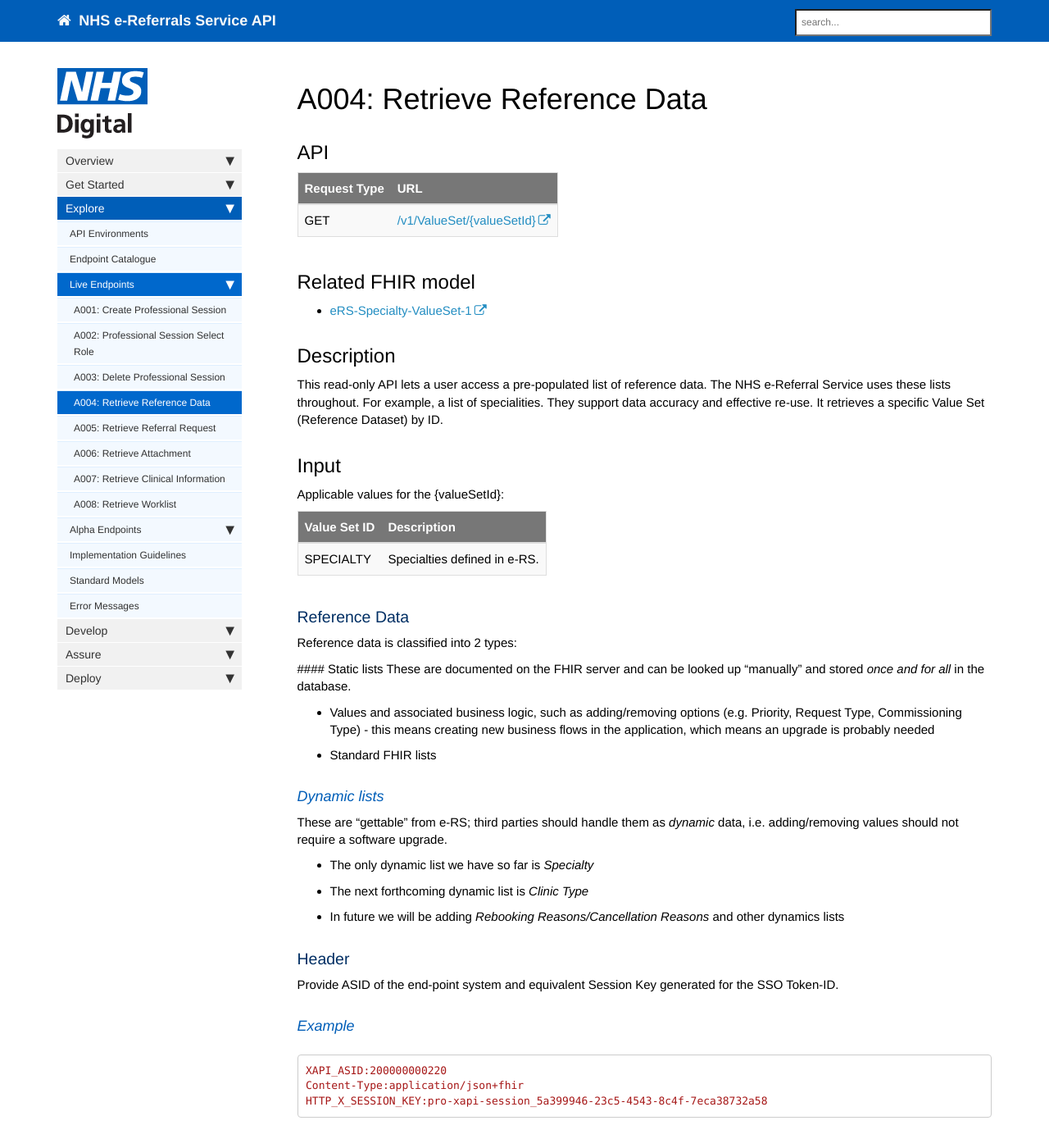
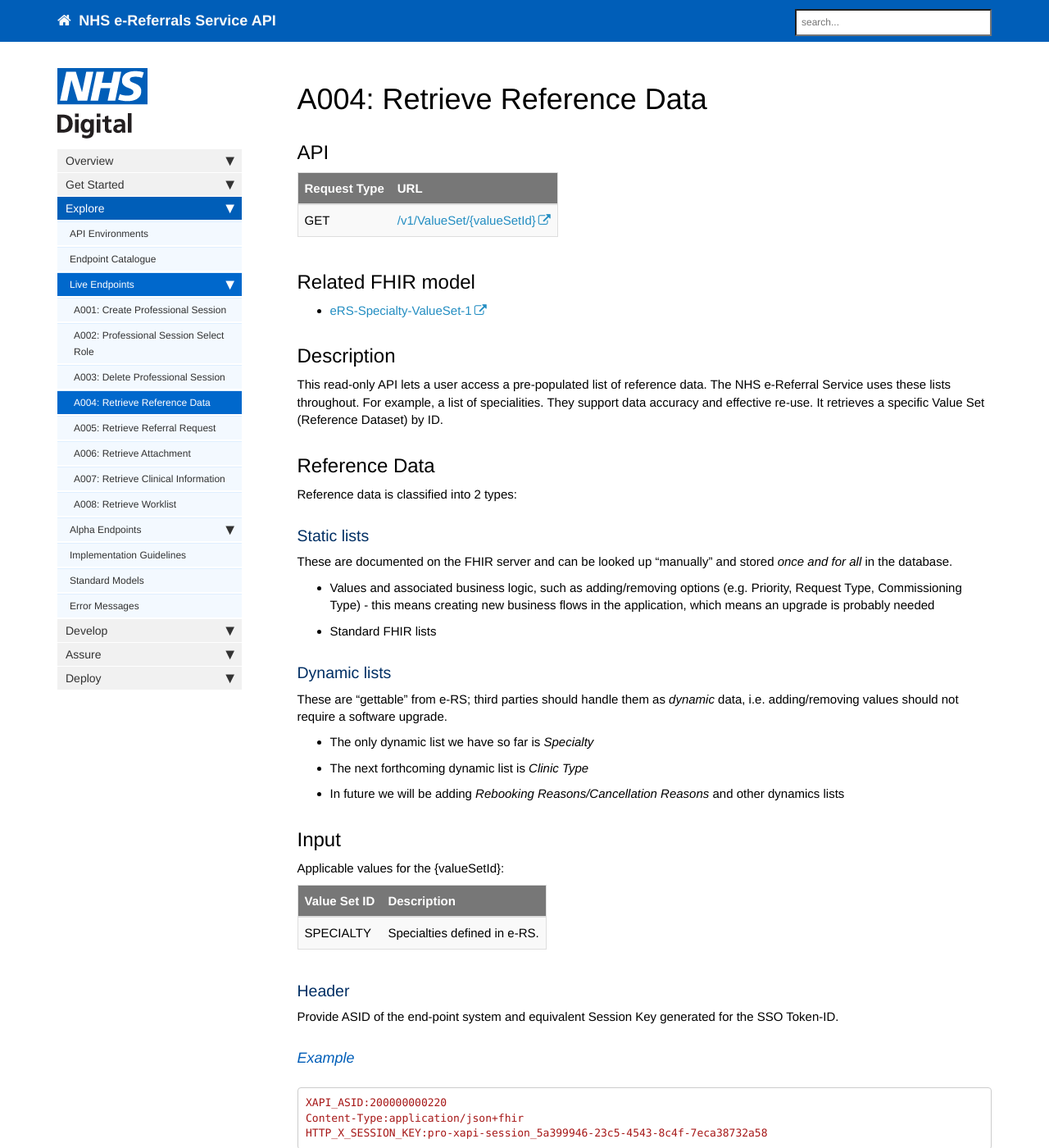
Before and after one commit to nhsconnect/digital-referrals, a Jekyll site: the page built from pages/endpoints/explore_endpoint_a004.md, in a window 1280 px wide and 1400 px high. Shown: the whole window at 82% size. Built offline with Jekyll 4.4.1, drawn with Linux system fonts in a browser that asks for light colours; nearby versions of some CDN libraries; comment, search, counter and statistics services are not loaded.

```diff
--- a/pages/endpoints/explore_endpoint_a004.md
+++ b/pages/endpoints/explore_endpoint_a004.md
@@ -20,28 +20,28 @@ summary: false
 ## Description
 This read-only API lets a user access a pre-populated list of reference data. The NHS e-Referral Service uses these lists throughout. For example, a list of specialities. They support data accuracy and effective re-use. It retrieves a specific Value Set (Reference Dataset) by ID.
 
+## Reference Data
+Reference data is classified into 2 types:
+
+### Static lists
+These are documented on the FHIR server and can be looked up “manually” and stored _once and for all_ in the database.
+
+* Values and associated business logic, such as adding/removing options (e.g. Priority, Request Type, Commissioning Type) - this means creating new business flows in the application, which means an upgrade is probably needed
+* Standard FHIR lists
+
+### Dynamic lists
+These are “gettable” from e-RS; third parties should handle them as _dynamic_ data, i.e. adding/removing values should not require a software upgrade.
+
+* The only dynamic list we have so far is _Specialty_
+* The next forthcoming dynamic list is _Clinic Type_
+* In future we will be adding _Rebooking Reasons/Cancellation Reasons_ and other dynamics lists
+
 ## Input
 Applicable values for the {valueSetId}:
 
 |Value Set ID|Description|
 |---|---|
 |SPECIALTY|Specialties defined in e-RS.|
-
-### Reference Data
-Reference data is classified into 2 types:
-
-#### Static lists
-These are documented on the FHIR server and can be looked up “manually” and stored _once and for all_ in the database.
-
-* Values and associated business logic, such as adding/removing options (e.g. Priority, Request Type, Commissioning Type) - this means creating new business flows in the application, which means an upgrade is probably needed
-* Standard FHIR lists
-
-#### Dynamic lists
-These are “gettable” from e-RS; third parties should handle them as _dynamic_ data, i.e. adding/removing values should not require a software upgrade.
-
-* The only dynamic list we have so far is _Specialty_
-* The next forthcoming dynamic list is _Clinic Type_
-* In future we will be adding _Rebooking Reasons/Cancellation Reasons_ and other dynamics lists
 
 ### Header
 Provide ASID of the end-point system and equivalent Session Key generated for the SSO Token-ID.
```
